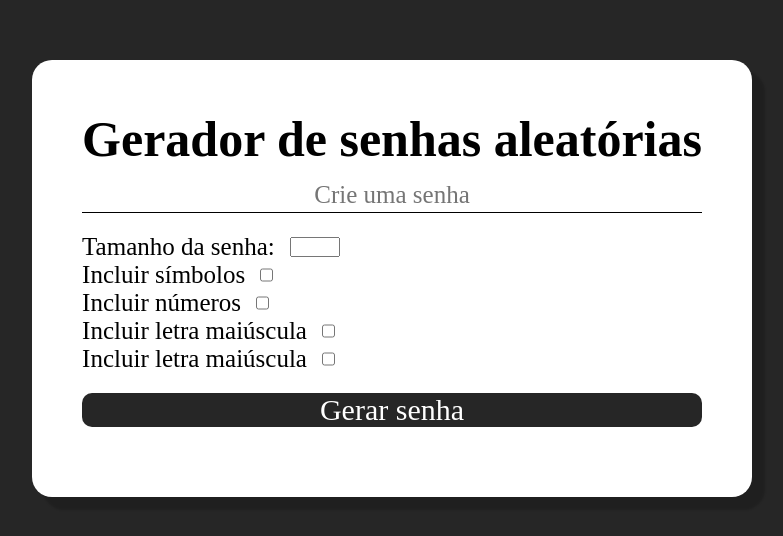
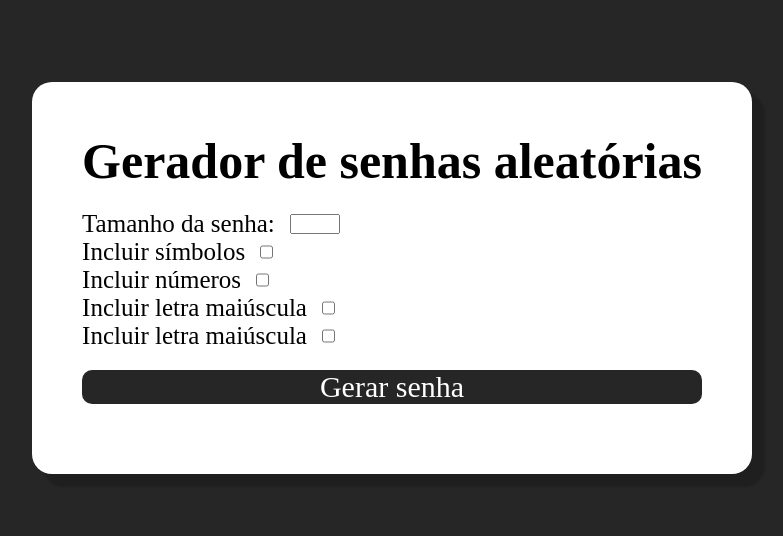
Before and after one commit to joaootaviofm/passwordGenerator, a plain HTML site: page assets/index.html in a window 1280 px wide. Shown: the part 122-658 px from the top of the page, without its empty margins (248-1031 px from the left). Drawn offline with Linux system fonts and the light colour scheme; a web font is replaced by a local one.

Commit message:
Removido input text

```diff
--- a/assets/index.html
+++ b/assets/index.html
@@ -10,7 +10,6 @@
     <div class="container">
         <div id="topDiv">
             <h1>Gerador de senhas aleatórias</h1>
-            <input type="text" name="" id="outputPassword" placeholder="Crie uma senha">
         </div>
         <div id="includeDiv">
             <div id="passwordSize">
```
